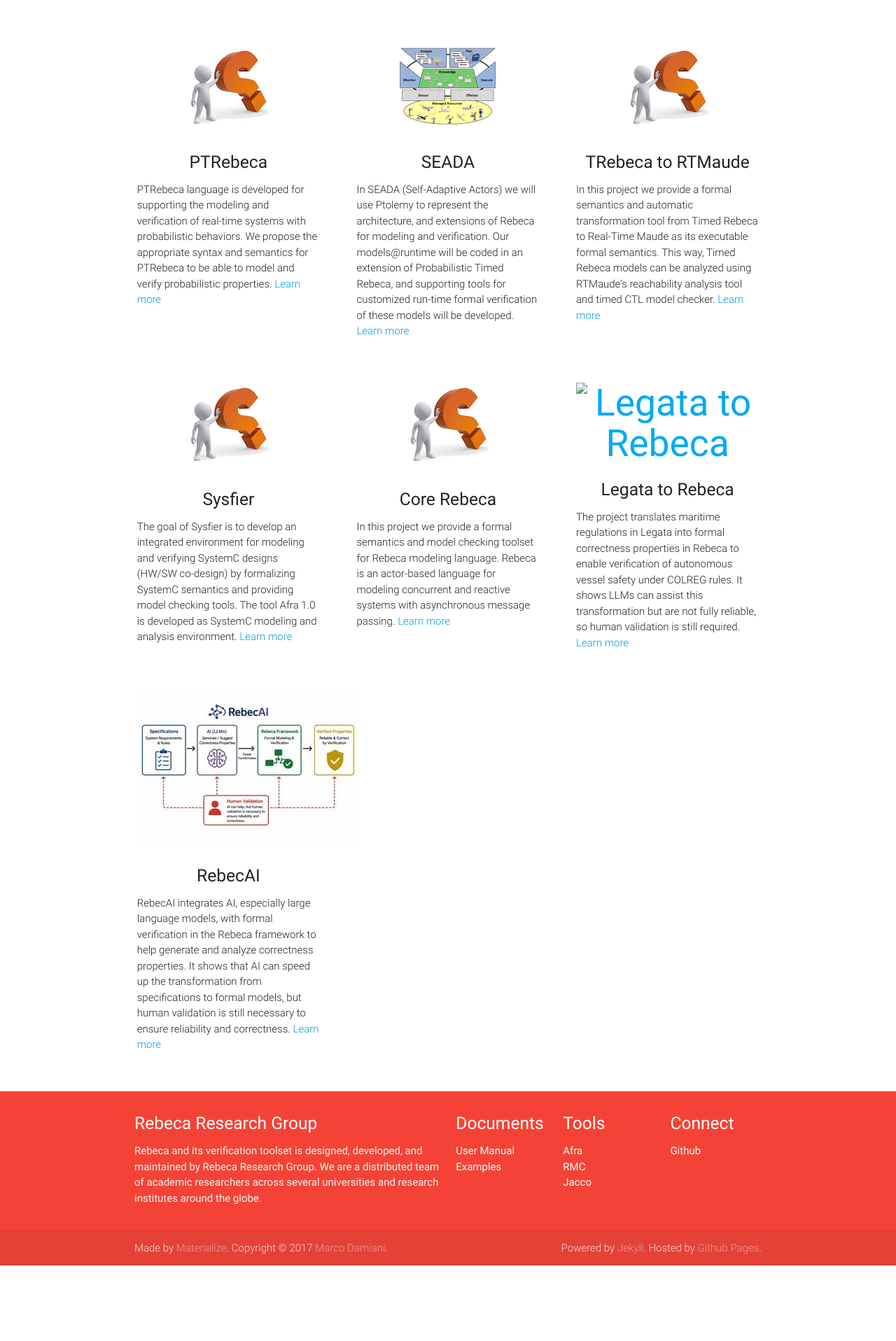
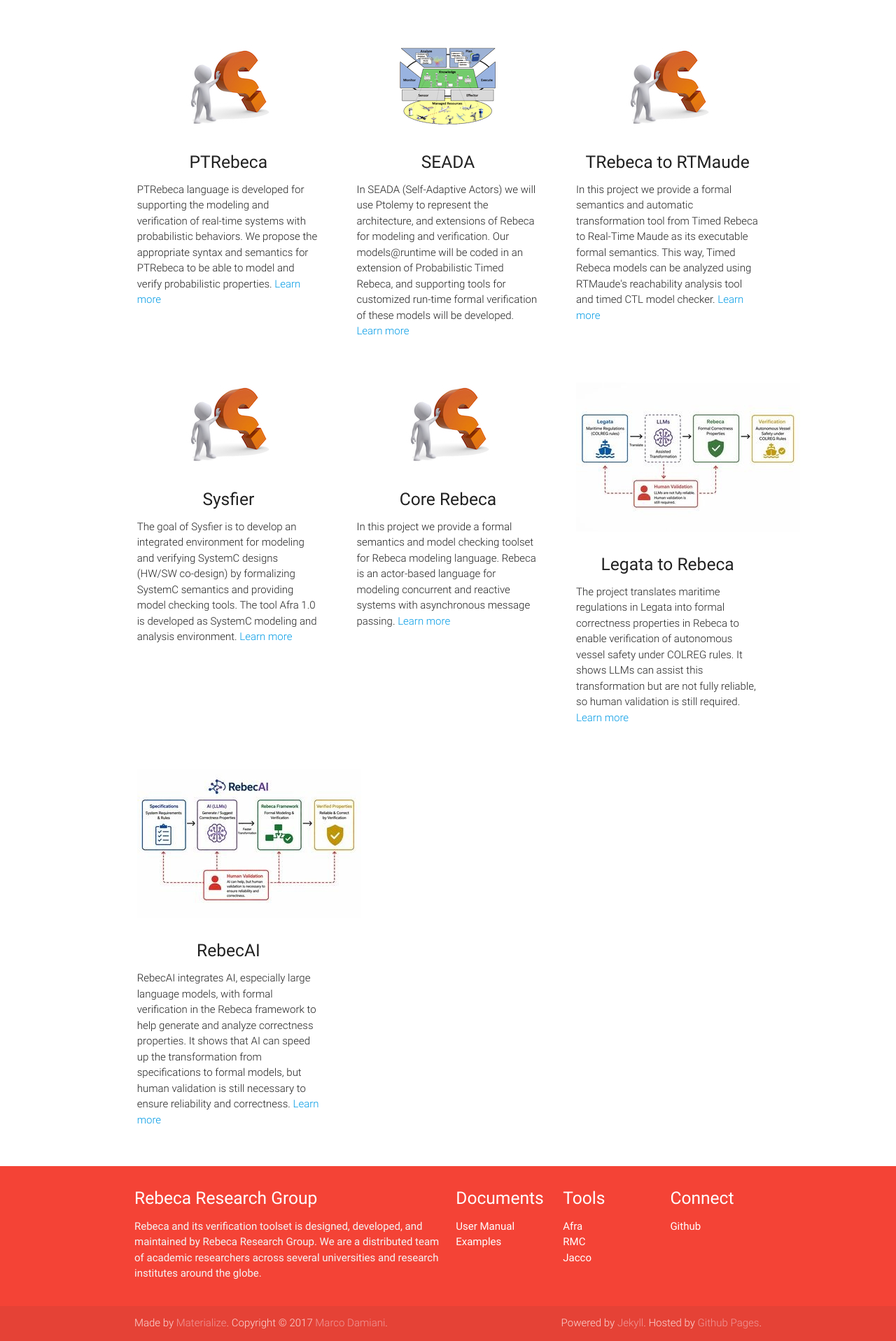
Before and after one commit to rebeca-lang/rebeca-lang.github.io, a Jekyll site: the page built from projects.md, in a window 1280 px wide. Shown: the part 1689-3606 px from the top of the page at 70% size. Built offline with Jekyll 4.4.1, drawn with Linux system fonts in a browser that asks for light colours; before the commit the page ends 3498 px from its top, so only the background shows below that.

Commit message:
Fix image URL formatting in projects.md

```diff
--- a/projects.md
+++ b/projects.md
@@ -159,7 +159,7 @@ title: Projects
 
 <div class="col s12 m4">
     <div class="icon-block">
-      <h2 class="center light-blue-text"><img src="{{ "/assets/projects/LegatatoRebeca/Legata2Rebeca-20k.jpg" | absolute_url }}" alt="Legata to Rebeca"/></h2>
+      <h2 class="center light-blue-text"><img src="{{ "/assets/projects/Legata2Rebeca/Legata2Rebeca-20k.jpg" | absolute_url }}" alt="Legata to Rebeca"/></h2>
       <h5 class="center">Legata to Rebeca</h5>
       <p class="light">
          The project translates maritime regulations in Legata into formal correctness properties in Rebeca to enable verification of autonomous vessel safety under COLREG rules. It shows LLMs can assist this transformation but are not fully reliable, so human validation is still required. <a href="{{ "/allprojects/LegatatoRebeca" | relative_url }}">Learn more</a>
```
